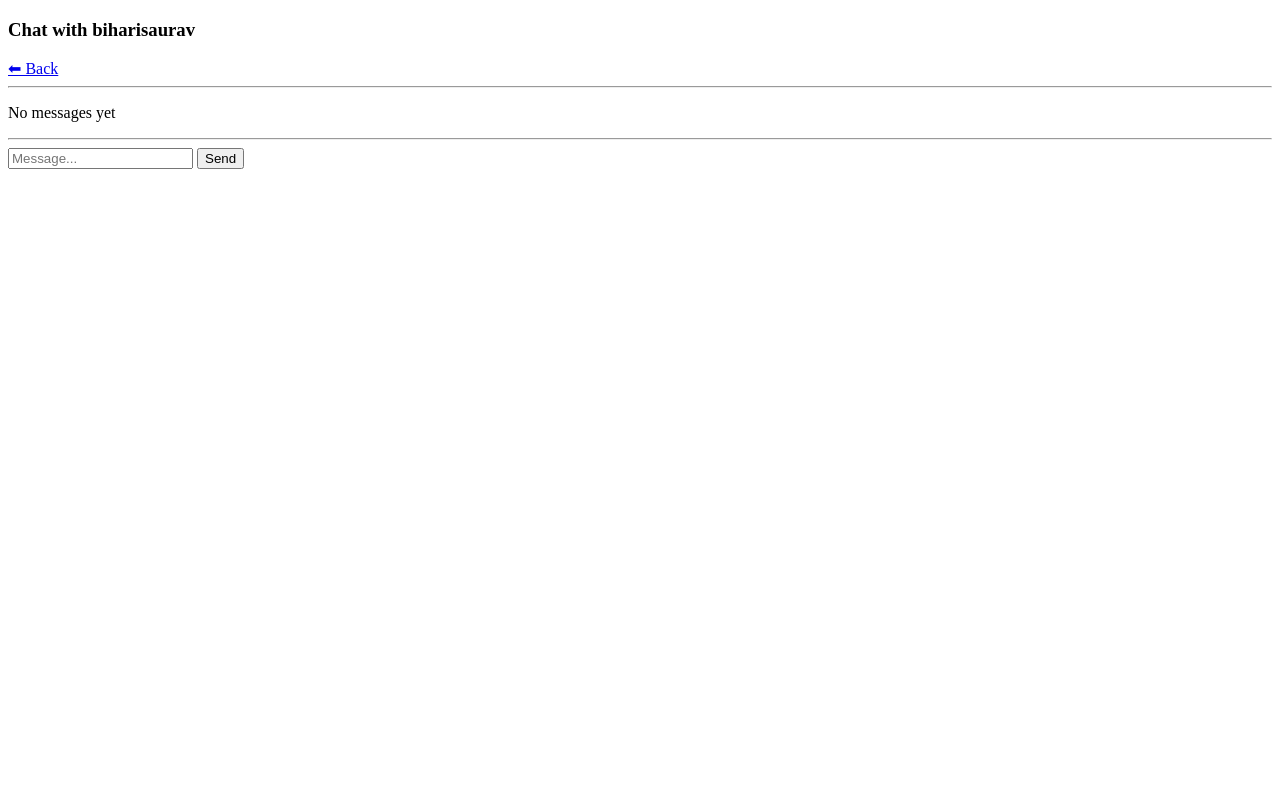
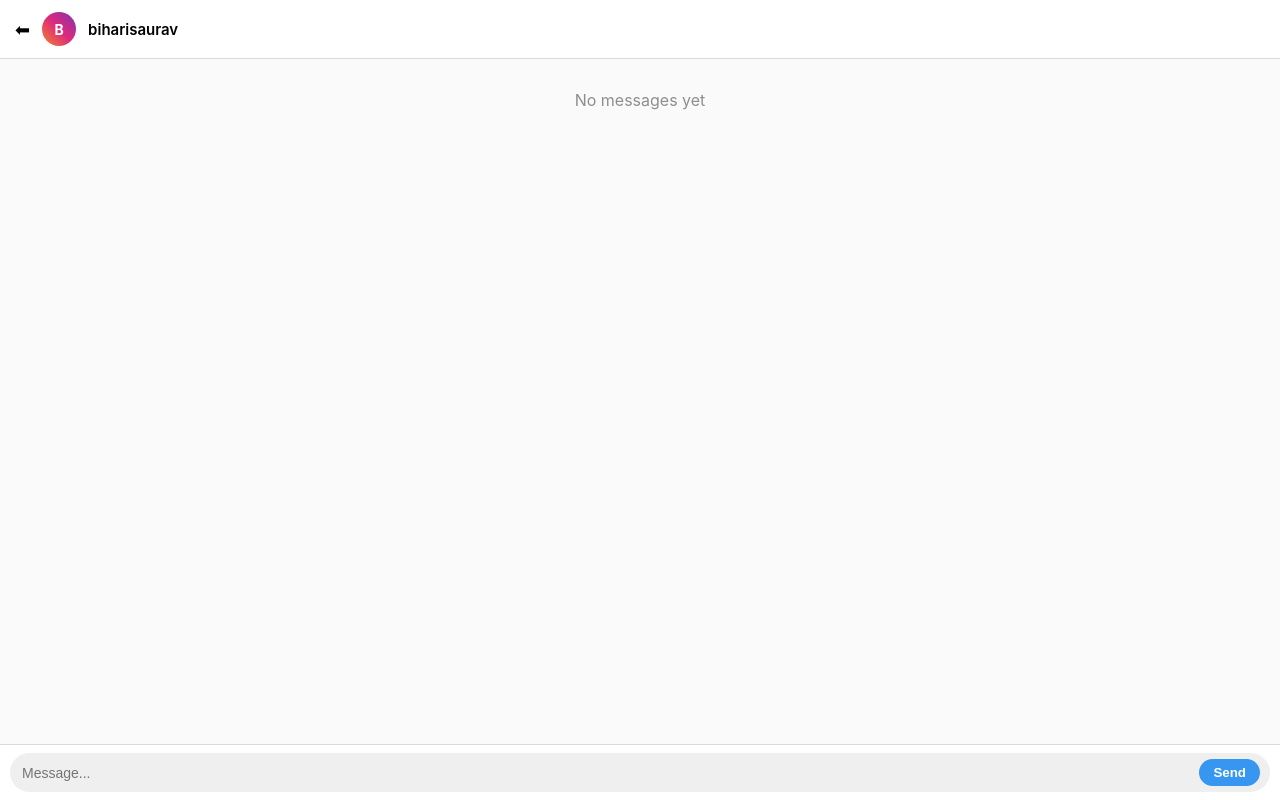
Before and after one commit to sauravraj1410-lab/insta, a Django app: template templates/chat/chat_detail.html in a window 1280 px wide. Run offline with Django 5.2, Linux system fonts and the light colour scheme; the template is opened without the code that fills it: values that come from a table or form of the project are taken from there, others are empty; data comes from the database, SQL or seed files in the repository.

Commit message:
Update chat_detail.html

```diff
--- a/templates/chat/chat_detail.html
+++ b/templates/chat/chat_detail.html
@@ -1,29 +1,228 @@
 <!DOCTYPE html>
 <html>
+<head>
+    <title>{{ other_user.username }} • Chat</title>
+    <meta name="viewport" content="width=device-width, initial-scale=1.0">
+
+    <style>
+        * { box-sizing: border-box; }
+
+        body {
+            margin: 0;
+            font-family: -apple-system, BlinkMacSystemFont, "Segoe UI", Roboto, Arial;
+            background: #fafafa;
+            display: flex;
+            flex-direction: column;
+            height: 100vh;
+        }
+
+        /* HEADER */
+        .chat-header {
+            background: white;
+            padding: 12px 15px;
+            border-bottom: 1px solid #dbdbdb;
+            display: flex;
+            align-items: center;
+            gap: 12px;
+            position: sticky;
+            top: 0;
+            z-index: 10;
+        }
+
+        .back-btn {
+            text-decoration: none;
+            font-size: 18px;
+            color: black;
+        }
+
+        .avatar {
+            width: 34px;
+            height: 34px;
+            border-radius: 50%;
+            background: linear-gradient(45deg,#f58529,#dd2a7b,#8134af);
+            display: flex;
+            justify-content: center;
+            align-items: center;
+            color: white;
+            font-weight: bold;
+            font-size: 14px;
+        }
+
+        .username {
+            font-weight: 600;
+            font-size: 15px;
+        }
+
+        /* CHAT BODY */
+        .chat-body {
+            flex: 1;
+            overflow-y: auto;
+            padding: 15px;
+            padding-bottom: 80px; /* space for footer */
+            display: flex;
+            flex-direction: column;
+            gap: 10px;
+        }
+
+        .message-wrapper {
+            display: flex;
+            flex-direction: column;
+            max-width: 75%;
+            animation: fadeIn 0.2s ease;
+        }
+
+        @keyframes fadeIn {
+            from { opacity: 0; transform: translateY(5px); }
+            to { opacity: 1; transform: translateY(0); }
+        }
+
+        .sent-wrapper {
+            align-self: flex-end;
+            align-items: flex-end;
+        }
+
+        .received-wrapper {
+            align-self: flex-start;
+            align-items: flex-start;
+        }
+
+        .message {
+            padding: 10px 14px;
+            border-radius: 22px;
+            font-size: 14px;
+            line-height: 1.4;
+            word-wrap: break-word;
+        }
+
+        .sent {
+            background: #3797f0;
+            color: white;
+        }
+
+        .received {
+            background: #efefef;
+            color: black;
+        }
+
+        .seen-status {
+            font-size: 11px;
+            margin-top: 3px;
+            color: #8e8e8e;
+        }
+
+        .seen-status.seen {
+            color: #3797f0;
+        }
+
+        /* FOOTER FIXED */
+        .chat-footer {
+            position: fixed;
+            bottom: 0;
+            width: 100%;
+            background: white;
+            border-top: 1px solid #dbdbdb;
+            padding: 8px 10px;
+        }
+
+        .chat-form {
+            display: flex;
+            align-items: center;
+            gap: 8px;
+            background: #efefef;
+            padding: 6px 10px;
+            border-radius: 25px;
+        }
+
+        .chat-form input {
+            flex: 1;
+            border: none;
+            background: transparent;
+            font-size: 14px;
+            outline: none;
+        }
+
+        .chat-form button {
+            background: #3797f0;
+            border: none;
+            color: white;
+            font-weight: 600;
+            padding: 6px 14px;
+            border-radius: 20px;
+            cursor: pointer;
+            transition: 0.2s;
+        }
+
+        .chat-form button:hover {
+            background: #1877f2;
+        }
+
+        @media (max-width: 480px) {
+            .message-wrapper {
+                max-width: 85%;
+            }
+        }
+
+    </style>
+</head>
+
 <body>
 
-<h3>Chat with {{ other_user.username }}</h3>
-<a href="/chat/">⬅ Back</a>
-<hr>
-
-<div>
-{% for msg in messages %}
-    <p>
-        <strong>{{ msg.sender.username }}:</strong>
-        {{ msg.text }}
-    </p>
-{% empty %}
-    <p>No messages yet</p>
-{% endfor %}
+<!-- HEADER -->
+<div class="chat-header">
+    <a href="/chat/" class="back-btn">⬅</a>
+    <div class="avatar">
+        {{ other_user.username|first|upper }}
+    </div>
+    <div class="username">
+        {{ other_user.username }}
+    </div>
 </div>
 
-<hr>
+<!-- MESSAGES -->
+<div class="chat-body">
 
-<form method="POST">
-    {% csrf_token %}
-    <input type="text" name="text" placeholder="Message..." required>
-    <button type="submit">Send</button>
-</form>
+{% for msg in messages %}
+    <div class="message-wrapper
+        {% if msg.sender == request.user %}
+            sent-wrapper
+        {% else %}
+            received-wrapper
+        {% endif %}">
+
+        <div class="message
+            {% if msg.sender == request.user %}
+                sent
+            {% else %}
+                received
+            {% endif %}">
+            {{ msg.text }}
+        </div>
+
+        {% if msg.sender == request.user %}
+            <div class="seen-status {% if msg.is_seen %}seen{% endif %}">
+                {% if msg.is_seen %}
+                    Seen
+                {% else %}
+                    Sent
+                {% endif %}
+            </div>
+        {% endif %}
+    </div>
+
+{% empty %}
+    <p style="text-align:center;color:#8e8e8e;">No messages yet</p>
+{% endfor %}
+
+</div>
+
+<!-- INPUT -->
+<div class="chat-footer">
+    <form method="POST" class="chat-form">
+        {% csrf_token %}
+        <input type="text" name="message" placeholder="Message..." required>
+        <button type="submit">Send</button>
+    </form>
+</div>
 
 </body>
 </html>
```
